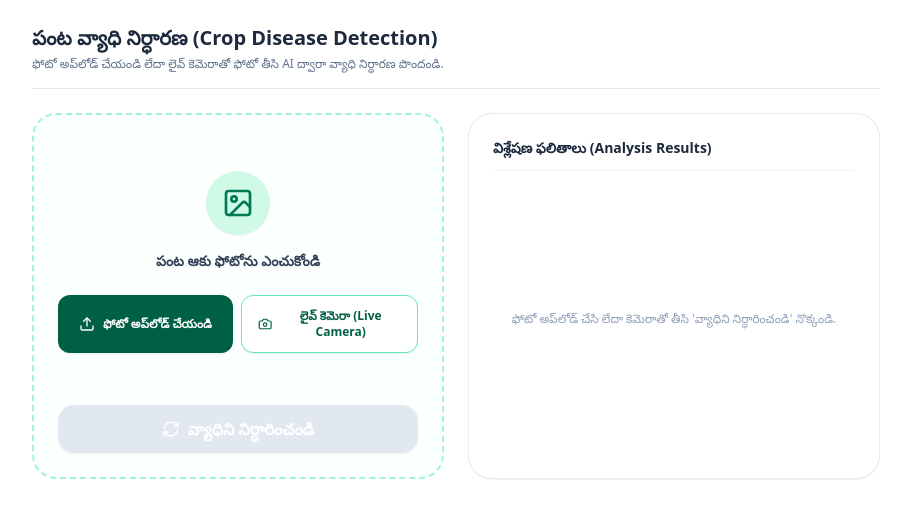
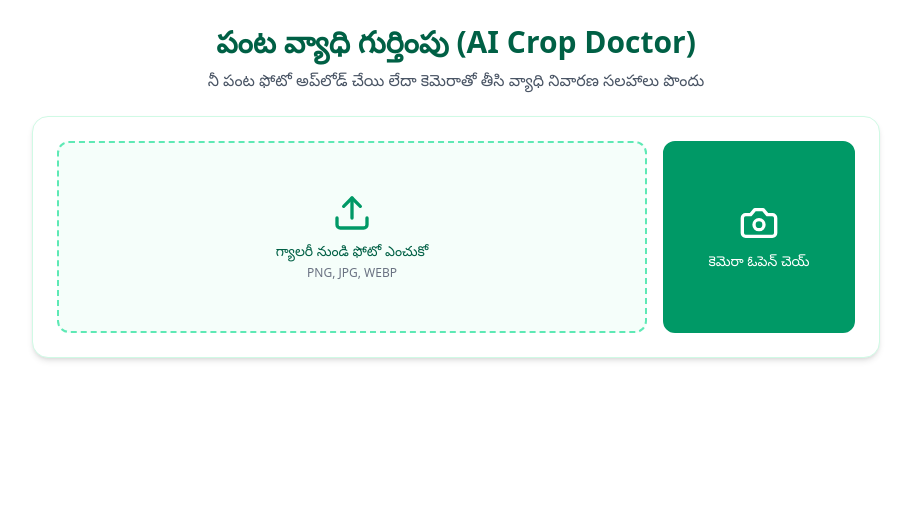
Before and after one commit to Appala-Manohar/krishimitraa-ai, a React (Vite) app: page /disease-detection in a window 1280 px wide. Shown: the top 518 px of the page, without its empty margins (184-1095 px from the left). Built offline with nearby package versions, Linux system fonts and the light colour scheme; sample sign-in values are in the browser's storage.

Commit message:
Fix google genai import errors

```diff
--- a/src/routes/_authenticated/disease-detection.tsx
+++ b/src/routes/_authenticated/disease-detection.tsx
@@ -1,5 +1,6 @@
 import { useState, useRef } from "react";
 import { Upload, Image as ImageIcon, Loader2, Volume2, VolumeX, Camera, RefreshCw } from "lucide-react";
+// @ts-ignore
 import { GoogleGenAI } from "@google/genai";
 
 export default function DiseaseDetection() {
@@ -16,21 +17,17 @@ export default function DiseaseDetection() {
   const [stream, setStream] = useState<MediaStream | null>(null);
 
   const GEMINI_API_KEY =
-    import.meta.env.VITE_GEMINI_API_KEY ||
-    "AQ.Ab8RN6JAV-eaQ5KbE09y6qcJkkrxBQDjSivuhT6niVzem5gzjw";
-
-  const ai = new GoogleGenAI({ apiKey: GEMINI_API_KEY });
+    import.meta.env.VITE_GEMINI_API_KEY || "";
 
   const handleImageChange = (e: React.ChangeEvent<HTMLInputElement>) => {
     const file = e.target.files?.[0];
     if (file) {
-      setMimeType(file.type || "image/jpeg");
+      setMimeType(file.type);
       const reader = new FileReader();
       reader.onloadend = () => {
-        const resultString = reader.result as string;
-        setSelectedImage(resultString);
-        setBase64Image(resultString.split(",")[1]);
-        setResult(null);
+        const resultStr = reader.result as string;
+        setSelectedImage(resultStr);
+        setBase64Image(resultStr.split(",")[1]);
       };
       reader.readAsDataURL(file);
     }
@@ -38,19 +35,17 @@ export default function DiseaseDetection() {
 
   const startCamera = async () => {
     setIsCameraOpen(true);
-    setResult(null);
     try {
       const mediaStream = await navigator.mediaDevices.getUserMedia({
         video: { facingMode: "environment" },
-        audio: false,
       });
       setStream(mediaStream);
       if (videoRef.current) {
         videoRef.current.srcObject = mediaStream;
       }
     } catch (err) {
-      console.error("Camera error:", err);
-      alert("కెమెరాను యాక్సెస్ చేయడం కుదరలేదు.");
+      console.error("Camera access error:", err);
+      alert("కెమెరాను యాక్సెస్ చేయడం కుదరలేదు. దయచేసి అనుమతులు తనిఖీ చేయండి.");
       setIsCameraOpen(false);
     }
   };
@@ -59,9 +54,8 @@ export default function DiseaseDetection() {
     if (videoRef.current && canvasRef.current) {
       const video = videoRef.current;
       const canvas = canvasRef.current;
-      canvas.width = video.videoWidth || 640;
-      canvas.height = video.videoHeight || 480;
-
+      canvas.width = video.videoWidth;
+      canvas.height = video.videoHeight;
       const ctx = canvas.getContext("2d");
       if (ctx) {
         ctx.drawImage(video, 0, 0, canvas.width, canvas.height);
@@ -82,186 +76,158 @@ export default function DiseaseDetection() {
     setIsCameraOpen(false);
   };
 
-  const speakText = (textToSpeak: string) => {
-    if (!("speechSynthesis" in window)) return;
-    if (isSpeaking) {
-      window.speechSynthesis.cancel();
-      setIsSpeaking(false);
-      return;
-    }
-    const cleanText = textToSpeak.replace(/[*#_]/g, "");
-    const utterance = new SpeechSynthesisUtterance(cleanText);
-    utterance.lang = "te-IN";
-    utterance.onend = () => setIsSpeaking(false);
-    utterance.onerror = () => setIsSpeaking(false);
-    setIsSpeaking(true);
-    window.speechSynthesis.speak(utterance);
-  };
-
   const analyzeImage = async () => {
     if (!base64Image) return;
     setLoading(true);
     setResult(null);
 
     try {
+      // @ts-ignore
+      const ai = new GoogleGenAI({ apiKey: GEMINI_API_KEY });
+      const prompt = `నువ్వు ఒక వ్యవసాయ నిపుణుడివి. ఈ పంట లేదా ఆకు ఫోటోను పరిశీలించి కింద పేర్కొన్న వివరాలను తెలుగు భాషలో స్పష్టంగా మరియు సులభంగా అర్థమయ్యేలా విశ్లేషణ ఇవ్వండి:
+1. **పంట వ్యాధి పేరు / సమస్య** (పంట ఆరోగ్యంగా ఉంటే అది కూడా చెప్పండి)
+2. **ప్రధాన లక్షణాలు**
+3. **నివారణ చర్యలు / మందుల వివరాలు**
+4. **రైతుకు ముఖ్యమైన సలహాలు**`;
+
       const response = await ai.models.generateContent({
         model: "gemini-2.5-flash",
         contents: [
           {
+            role: "user",
+            parts: [
+              { text: prompt },
+              {
                 inlineData: {
+                  data: base64Image,
                   mimeType: mimeType,
-              data: base64Image,
                 },
               },
-          {
-            text: `You are KrishiMitra AI, an expert plant pathologist. Examine this specific crop/leaf image. Provide a detailed diagnosis strictly in TELUGU language:
-- **1. గుర్తించిన వ్యాధి / సమస్య:**
-- **2. కారణాలు & కనిపించే లక్షణాలు:**
-- **3. నివారణ చర్యలు & పిచికారీ మందులు:**
-- **4. భవిష్యత్తు జాగ్రత్తలు:**`,
+            ],
           },
         ],
       });
 
-      if (response.text) {
       setResult(response.text);
-      } else {
-        setResult("ఫోటోను సరిగ్గా విశ్లేషించలేకపోయాము.");
-      }
-    } catch (err: any) {
-      console.error("Gemini Error:", err);
-      setResult(`Gemini API Error: ${err.message || "విశ్లేషణలో సమస్య వచ్చింది."}`);
+    } catch (error) {
+      console.error("Analysis Error:", error);
+      setResult("విశ్లేషణలో లోపం జరిగింది. దయచేసి API Key ని సరిచూసుకోండి లేదా మళ్లీ ప్రయత్నించండి.");
     } finally {
       setLoading(false);
     }
   };
 
+  const toggleSpeech = () => {
+    if (!result) return;
+    if (isSpeaking) {
+      window.speechSynthesis.cancel();
+      setIsSpeaking(false);
+    } else {
+      const utterance = new SpeechSynthesisUtterance(result.replace(/[*#]/g, ""));
+      utterance.lang = "te-IN";
+      utterance.onend = () => setIsSpeaking(false);
+      utterance.onerror = () => setIsSpeaking(false);
+      window.speechSynthesis.speak(utterance);
+      setIsSpeaking(true);
+    }
+  };
+
   return (
-    <div className="p-6 max-w-4xl mx-auto font-sans space-y-6">
-      <div className="bg-white border-b border-slate-200 pb-4">
-        <h1 className="text-xl font-bold text-slate-800">పంట వ్యాధి నిర్ధారణ (Crop Disease Detection)</h1>
-        <p className="text-xs text-slate-500 mt-1">ఫోటో అప్‌లోడ్ చేయండి లేదా లైవ్ కెమెరాతో ఫోటో తీసి AI ద్వారా వ్యాధి నిర్ధారణ పొందండి.</p>
+    <div className="max-w-4xl mx-auto p-4 md:p-6 space-y-6">
+      <div className="text-center space-y-2">
+        <h1 className="text-3xl font-bold text-emerald-800">పంట వ్యాధి గుర్తింపు (AI Crop Doctor)</h1>
+        <p className="text-gray-600">నీ పంట ఫోటో అప్‌లోడ్ చేయి లేదా కెమెరాతో తీసి వ్యాధి నివారణ సలహాలు పొందు</p>
       </div>
 
-      <div className="grid grid-cols-1 md:grid-cols-2 gap-6">
-        <div className="flex flex-col items-center justify-center border-2 border-dashed border-emerald-200 rounded-3xl p-6 bg-emerald-50/20">
-          {isCameraOpen ? (
-            <div className="relative w-full flex flex-col items-center">
-              <video
-                ref={videoRef}
-                autoPlay
-                playsInline
-                className="max-h-64 w-full rounded-2xl object-cover border border-slate-200 mb-3 bg-black"
-              />
+      <div className="bg-white rounded-2xl shadow-md p-6 border border-emerald-100 space-y-6">
+        {/* Upload & Camera Controls */}
+        {!isCameraOpen ? (
+          <div className="flex flex-col md:flex-row gap-4 items-center justify-center">
+            <label className="flex-1 w-full flex flex-col items-center justify-center h-48 border-2 border-dashed border-emerald-300 rounded-xl cursor-pointer bg-emerald-50/50 hover:bg-emerald-50 transition">
+              <Upload className="w-10 h-10 text-emerald-600 mb-2" />
+              <span className="text-sm font-medium text-emerald-800">గ్యాలరీ నుండి ఫోటో ఎంచుకో</span>
+              <span className="text-xs text-gray-500 mt-1">PNG, JPG, WEBP</span>
+              <input type="file" accept="image/*" onChange={handleImageChange} className="hidden" />
+            </label>
+
+            <button
+              onClick={startCamera}
+              className="w-full md:w-48 h-48 flex flex-col items-center justify-center border-2 border-emerald-600 rounded-xl bg-emerald-600 text-white hover:bg-emerald-700 transition"
+            >
+              <Camera className="w-10 h-10 mb-2" />
+              <span className="text-sm font-medium">కెమెరా ఓపెన్ చెయ్</span>
+            </button>
+          </div>
+        ) : (
+          <div className="flex flex-col items-center space-y-4">
+            <div className="relative w-full max-w-md bg-black rounded-xl overflow-hidden shadow-lg">
+              <video ref={videoRef} autoPlay playsInline className="w-full h-64 object-cover"></video>
               <canvas ref={canvasRef} className="hidden" />
-              <div className="flex gap-2 w-full">
+            </div>
+            <div className="flex gap-4">
               <button
                 onClick={capturePhoto}
-                  className="flex-1 bg-emerald-700 hover:bg-emerald-800 text-white text-xs font-semibold py-2.5 rounded-xl flex items-center justify-center gap-1.5 cursor-pointer"
+                className="bg-emerald-600 text-white px-6 py-2.5 rounded-lg font-semibold hover:bg-emerald-700 flex items-center gap-2"
               >
-                  <Camera size={16} /> ఫోటో తీయండి (Capture)
+                <Camera className="w-5 h-5" /> ఫోటో తీయి
               </button>
               <button
                 onClick={stopCamera}
-                  className="bg-red-100 hover:bg-red-200 text-red-700 text-xs font-semibold px-4 py-2.5 rounded-xl cursor-pointer"
+                className="bg-gray-500 text-white px-6 py-2.5 rounded-lg font-semibold hover:bg-gray-600"
               >
-                  ఆపు
-                </button>
-              </div>
-            </div>
-          ) : selectedImage ? (
-            <div className="relative w-full flex flex-col items-center">
-              <img
-                src={selectedImage}
-                alt="Selected Crop"
-                className="max-h-64 rounded-2xl object-cover border border-slate-200 shadow-xs mb-4"
-              />
-              <div className="flex gap-2 w-full">
-                <label className="flex-1 cursor-pointer bg-emerald-100 hover:bg-emerald-200 text-emerald-800 text-xs font-semibold py-2.5 rounded-xl flex items-center justify-center gap-1.5">
-                  <Upload size={14} /> మరేదైనా ఫోటో
-                  <input type="file" accept="image/*" onChange={handleImageChange} className="hidden" />
-                </label>
-                <button
-                  onClick={startCamera}
-                  className="bg-emerald-800 hover:bg-emerald-900 text-white text-xs font-semibold px-4 py-2.5 rounded-xl flex items-center gap-1.5 cursor-pointer"
-                >
-                  <Camera size={14} /> కెమెరా
-                </button>
-              </div>
-            </div>
-          ) : (
-            <div className="flex flex-col items-center justify-center w-full py-8 gap-4">
-              <div className="w-16 h-16 bg-emerald-100 text-emerald-700 rounded-full flex items-center justify-center shadow-2xs">
-                <ImageIcon size={32} />
-              </div>
-              <p className="text-sm font-semibold text-slate-700">పంట ఆకు ఫోటోను ఎంచుకోండి</p>
-
-              <div className="flex flex-col sm:flex-row gap-2 w-full mt-2">
-                <label className="flex-1 cursor-pointer bg-emerald-800 hover:bg-emerald-900 text-white text-xs font-semibold py-3 px-4 rounded-xl flex items-center justify-center gap-2 shadow-xs">
-                  <Upload size={16} /> ఫోటో అప్‌లోడ్ చేయండి
-                  <input type="file" accept="image/*" onChange={handleImageChange} className="hidden" />
-                </label>
-                <button
-                  onClick={startCamera}
-                  className="flex-1 bg-white hover:bg-emerald-50 text-emerald-800 border border-emerald-300 text-xs font-semibold py-3 px-4 rounded-xl flex items-center justify-center gap-2 cursor-pointer shadow-2xs"
-                >
-                  <Camera size={16} /> లైవ్ కెమెరా (Live Camera)
+                క్యాన్సల్
               </button>
             </div>
           </div>
         )}
 
+        {/* Selected Image Preview */}
+        {selectedImage && !isCameraOpen && (
+          <div className="flex flex-col items-center space-y-4 pt-4 border-t">
+            <div className="relative w-full max-w-xs rounded-xl overflow-hidden border-2 border-emerald-500 shadow-md">
+              <img src={selectedImage} alt="Crop preview" className="w-full h-48 object-cover" />
+            </div>
+
             <button
               onClick={analyzeImage}
-            disabled={!base64Image || loading || isCameraOpen}
-            className="w-full mt-5 bg-emerald-900 hover:bg-black disabled:bg-slate-200 text-white font-semibold py-3 px-4 rounded-2xl flex items-center justify-center gap-2 cursor-pointer shadow-xs"
+              disabled={loading}
+              className="bg-emerald-600 text-white px-8 py-3 rounded-xl font-bold shadow-md hover:bg-emerald-700 transition disabled:opacity-50 flex items-center gap-2"
             >
               {loading ? (
                 <>
-                <Loader2 size={18} className="animate-spin" />
-                Gemini Vision విశ్లేషిస్తోంది...
+                  <Loader2 className="w-5 h-5 animate-spin" /> విశ్లేషిస్తోంది...
                 </>
               ) : (
                 <>
-                <RefreshCw size={18} />
-                వ్యాధిని నిర్ధారించండి
+                  <RefreshCw className="w-5 h-5" /> విశ్లేషించు (Analyze)
                 </>
               )}
             </button>
           </div>
-
-        <div className="bg-white border border-slate-200/80 rounded-3xl p-6 flex flex-col min-h-[320px] shadow-2xs">
-          <div className="flex items-center justify-between border-b border-slate-100 pb-3 mb-3">
-            <h2 className="text-sm font-bold text-slate-800">విశ్లేషణ ఫలితాలు (Analysis Results)</h2>
-            {result && (
-              <button
-                onClick={() => speakText(result)}
-                className="text-emerald-700 hover:text-emerald-900 flex items-center gap-1 text-xs font-semibold bg-emerald-50 px-2.5 py-1.5 rounded-xl border border-emerald-200 cursor-pointer"
-              >
-                {isSpeaking ? <VolumeX size={15} /> : <Volume2 size={15} />}
-                {isSpeaking ? "ఆపు" : "వినండి"}
-              </button>
         )}
       </div>
 
-          <div className="flex-1 overflow-y-auto text-xs text-slate-800 leading-relaxed font-medium whitespace-pre-wrap">
-            {loading && (
-              <div className="h-full flex flex-col items-center justify-center text-slate-400 gap-2 py-12">
-                <Loader2 size={28} className="animate-spin text-emerald-600" />
-                <p>Gemini Visual AI ఫోటోను పరిశీలిస్తోంది...</p>
+      {/* Analysis Result Display */}
+      {result && (
+        <div className="bg-white rounded-2xl shadow-lg p-6 border border-emerald-200 space-y-4">
+          <div className="flex justify-between items-center border-b pb-3">
+            <h2 className="text-xl font-bold text-emerald-900 flex items-center gap-2">
+              <ImageIcon className="text-emerald-600" /> విశ్లేషణ ఫలితం (AI Diagnosis)
+            </h2>
+            <button
+              onClick={toggleSpeech}
+              className="p-2.5 bg-emerald-100 text-emerald-800 rounded-full hover:bg-emerald-200 transition"
+              title="వాయిస్ ద్వారా విను"
+            >
+              {isSpeaking ? <VolumeX className="w-5 h-5 text-red-600" /> : <Volume2 className="w-5 h-5" />}
+            </button>
+          </div>
+
+          <div className="prose max-w-none text-gray-800 whitespace-pre-line leading-relaxed text-sm md:text-base">
+            {result}
+          </div>
         </div>
       )}
-
-            {!loading && !result && (
-              <div className="h-full flex flex-col items-center justify-center text-slate-400 text-center py-12">
-                <p>ఫోటో అప్‌లోడ్ చేసి లేదా కెమెరాతో తీసి 'వ్యాధిని నిర్ధారించండి' నొక్కండి.</p>
-              </div>
-            )}
-
-            {!loading && result && result}
-          </div>
-        </div>
-      </div>
     </div>
   );
 }
```
Lines whose indentation alone changed are shown as unchanged.
